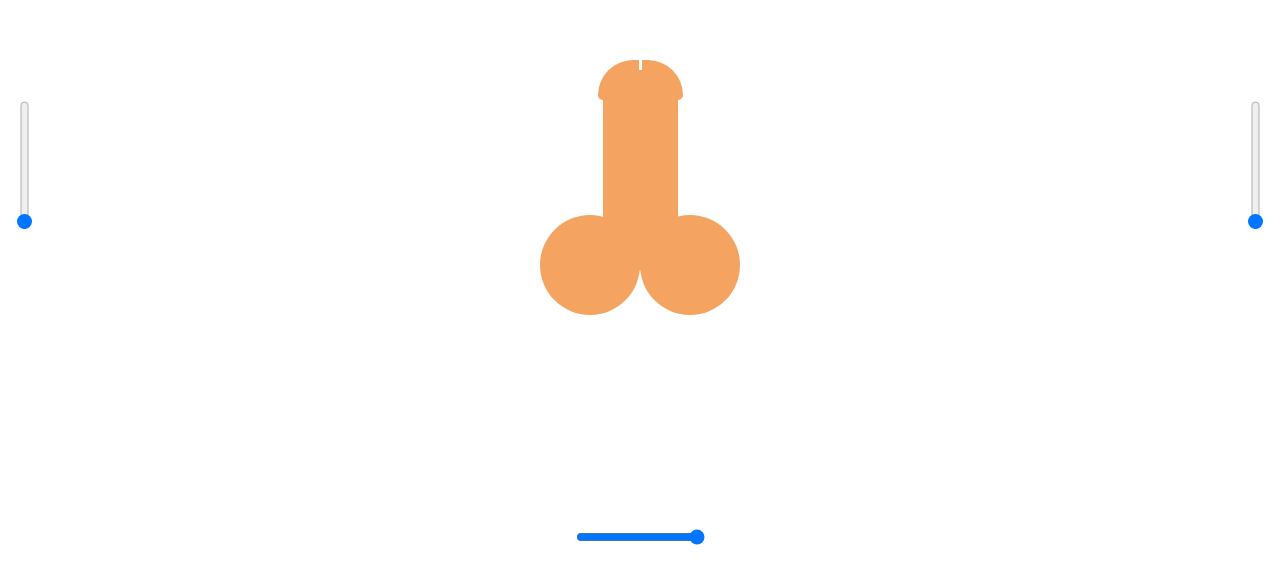
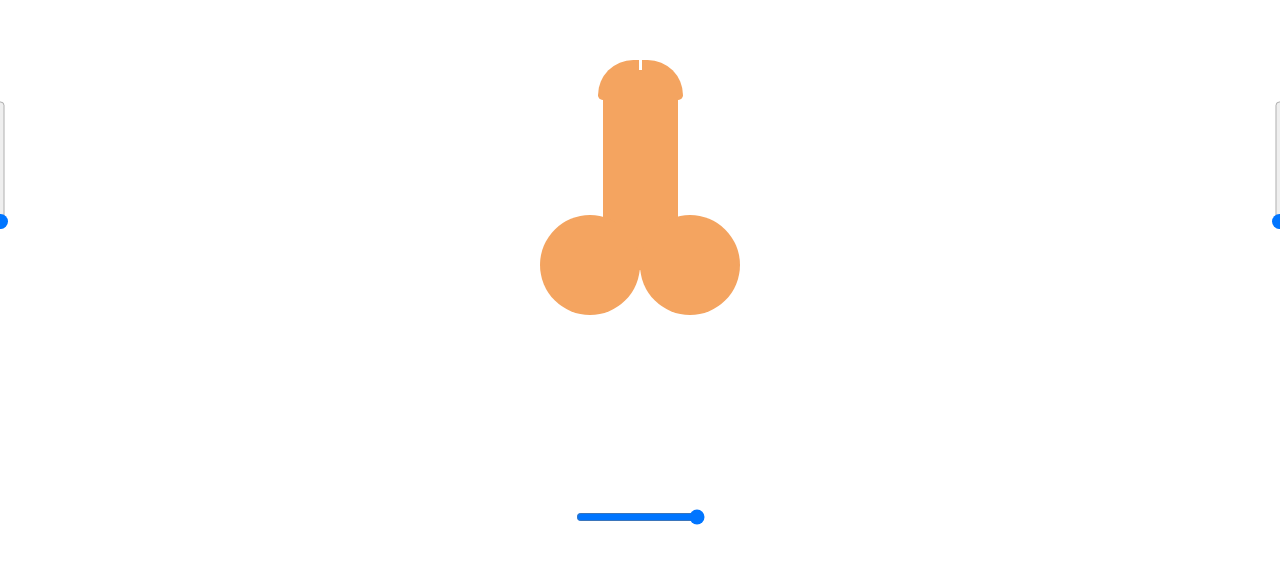
Before and after one commit to HoangPhuc6705/Concc, a plain HTML site: page index.html in a window 1280 px wide. Shown: the part 235-800 px from the top of the page. Drawn offline with Linux system fonts and the light colour scheme.

Commit message:
Update style.css

```diff
--- a/style.css
+++ b/style.css
@@ -81,19 +81,19 @@ body {
 #slider {
     position: absolute;
     cursor: pointer;
-    left: -40px;
+    left: -5%;
     transform: rotate(-90deg);
 }
 
 #scale {
     position: absolute;
     cursor: pointer;
-    bottom: 20px;
+    bottom: 5%;
 }
 
 #margin {
     position: absolute;
     cursor: pointer;
-    right: -40px;
+    right: -5%;
     transform: rotate(-90deg);
 }
```
